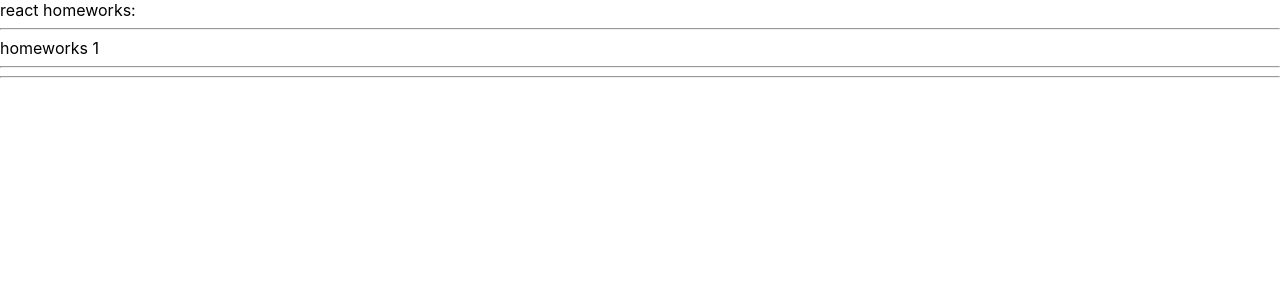
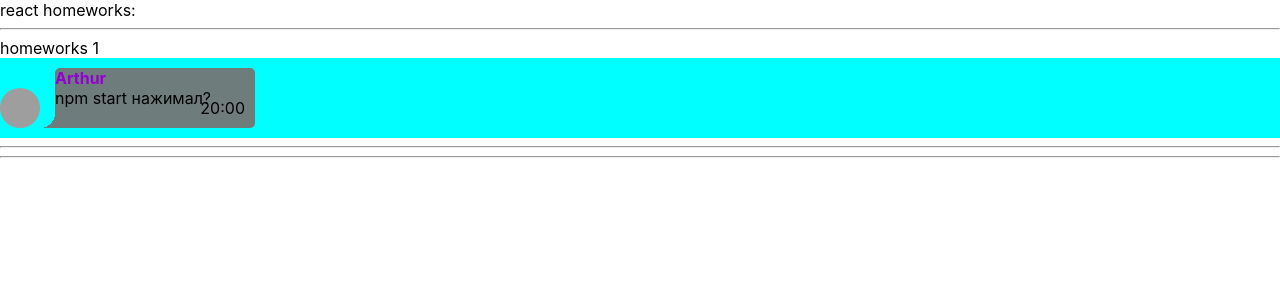
Before and after one commit to Barbos20/homework, a React (Create React App) app: page / in a window 1280 px wide. Shown: the top 300 px of the page. Built offline with nearby package versions, Linux system fonts and the light colour scheme; grey boxes are pictures that could not be loaded.

Commit message:
home work #1

```diff
--- a/src/p2-homeworks/h1/HW1.tsx
+++ b/src/p2-homeworks/h1/HW1.tsx
@@ -1,4 +1,5 @@
 import React from 'react'
+import Message from './Message'
 
 const messageData = {
     avatar: 'https://sun9-74.userapi.com/Ph-WiuOtF985il9AvN9JqiCWedmHtSGSSTXrSA/ltEB2Z2-YO4.jpg',
@@ -15,12 +16,12 @@ function HW1() {
 
             {/*should work (должно работать)*/}
 
-            {/*<Message*/}
-            {/*    avatar={messageData.avatar}*/}
-            {/*    name={messageData.name}*/}
-            {/*    message={messageData.message}*/}
-            {/*    time={messageData.time}*/}
-            {/*/>*/}
+            <Message
+                avatar={messageData.avatar}
+                name={messageData.name}
+                message={messageData.message}
+                time={messageData.time}
+            />
 
             <hr/>
             {/*для личного творчества, могу проверить*/}
--- a/src/p2-homeworks/h1/Message.module.css
+++ b/src/p2-homeworks/h1/Message.module.css
@@ -1,3 +1,48 @@
 .message {
+  background-color: aqua;
+  display: flex;
+  align-items: flex-end;
+}
+
+.avatar {
+  width: 40px;
+  height: 40px;
+  border-radius: 50%;
+  margin-bottom: 10px;
+}
+
+.angle {
+  width: 15px;
+  height: 15px;
+  margin-bottom: 10px;
+  background: radial-gradient(
+    circle at 0 0,
+    rgba(0, 0, 0, 0) 15px,
+    rgba(111, 124, 124, 1) 0
+  );
+  margin-right: -10px;
+}
+
+.content {
+  background-color: rgb(111, 124, 124);
+  width: 200px;
+  height: 60px;
+  margin: 10px;
+  border-radius: 5px 5px 5px 0px;
+}
+
+.time {
+    display: flex;
+    justify-content: flex-end;
+    margin-top: -10px;
+    margin-right: 10px;
+}
+
+.name {
+    color: darkviolet;
+    font-weight: bold;
+}
+
+.text {
 
 }
--- a/src/p2-homeworks/h1/Message.tsx
+++ b/src/p2-homeworks/h1/Message.tsx
@@ -1,11 +1,25 @@
-import React from 'react'
+import React from 'react';
+import s from './Message.module.css';
 
-function Message() {
-    return (
-        <div>
+type MessagePropsType = {
+  avatar: string;
+  name: string;
+  message: string;
+  time: string;
+};
 
-        </div>
-    )
+function Message(props: MessagePropsType) {
+  return (
+    <div className={s.message}>
+      <img src={props.avatar} className={s.avatar} />
+      <div className={s.angle} />
+      <div className={s.content}>
+        <div className={s.name}>Arthur</div>
+        <div className={s.text}>npm start нажимал?</div>
+        <div className={s.time}>20:00</div>
+      </div>
+    </div>
+  );
 }
 
-export default Message
+export default Message;
```
Also changed, not shown: 2 other files (tests, documents, lock files or other folders).
